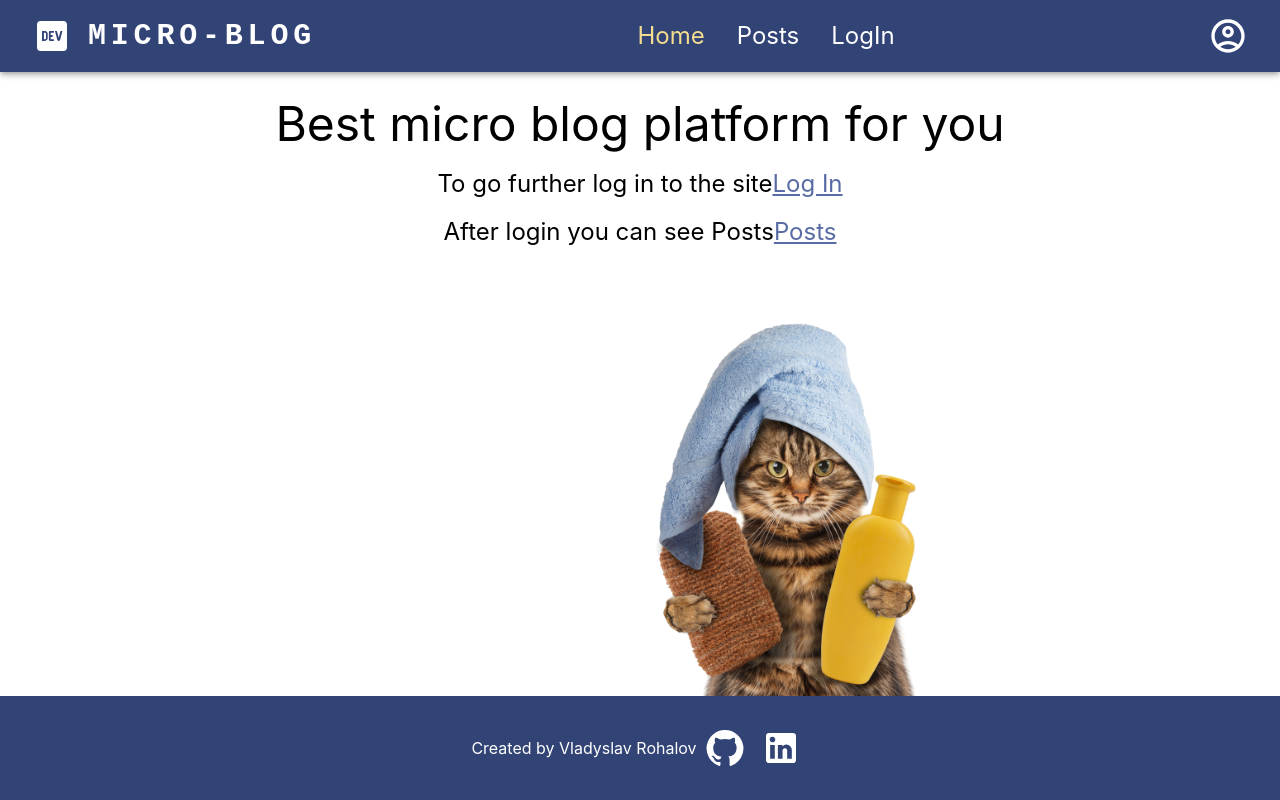
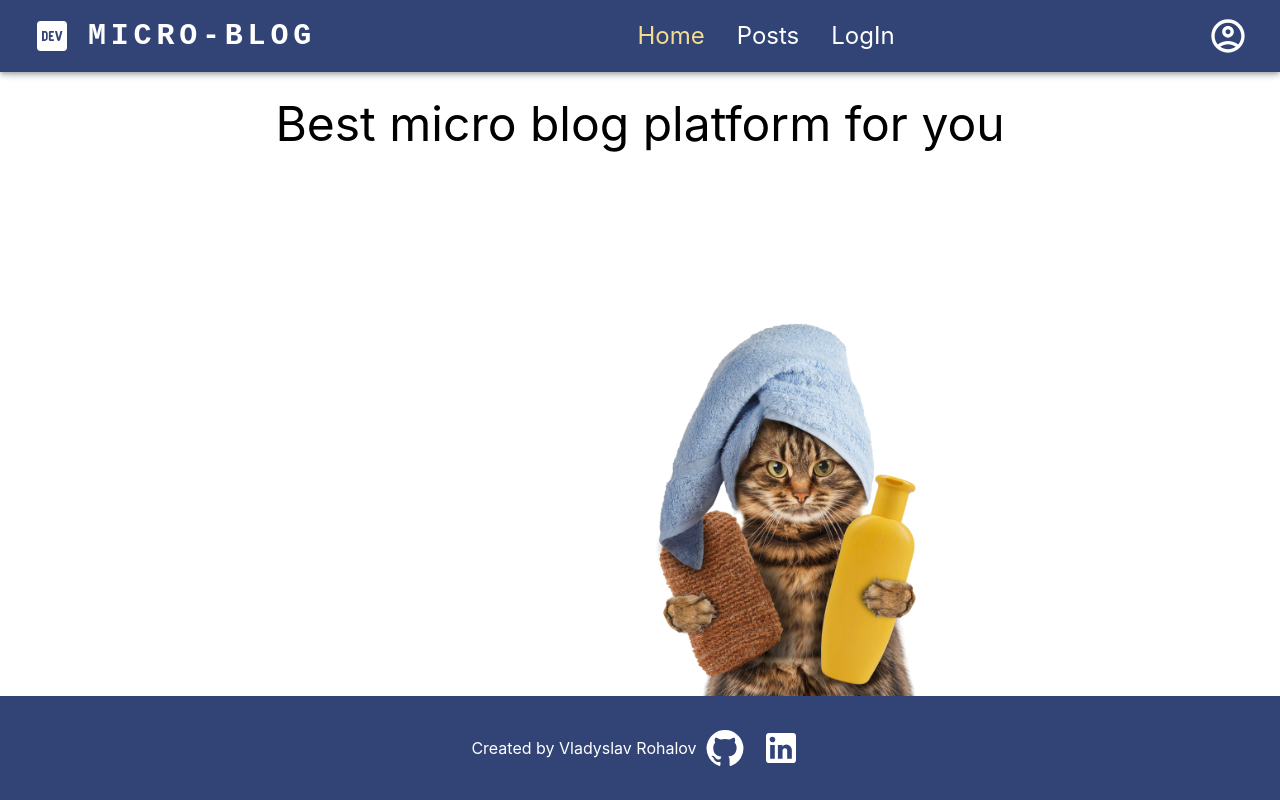
Before and after one commit to vladyslav-rohalov/tech-task, a Next.js app in the folder frontend/: page / in a window 1280 px wide. Built offline with nearby package versions, Linux system fonts and the light colour scheme.

Commit message:
Updated Home page

```diff
--- a/frontend/src/app/page.tsx
+++ b/frontend/src/app/page.tsx
@@ -17,24 +17,6 @@ export default function Home() {
           Best micro blog platform for you
         </Typography>
 
-        <Typography component="h2" variant="h5" sx={{ mb: 2 }}>
-          To go further log in to the site
-          <Link
-            href="/authorization"
-            style={{ color: "#586ba4", textDecoration: "underline" }}
-          >
-            Log In
-          </Link>
-        </Typography>
-        <Typography component="h2" variant="h5" sx={{ mb: 2 }}>
-          After login you can see Posts
-          <Link
-            href="/posts"
-            style={{ color: "#586ba4", textDecoration: "underline" }}
-          >
-            Posts
-          </Link>
-        </Typography>
         <Image
           style={{
             position: "absolute",
```
Also changed, not shown: frontend/src/app/components/postsList/postItem/postItem.tsx (+7 -2 lines).
